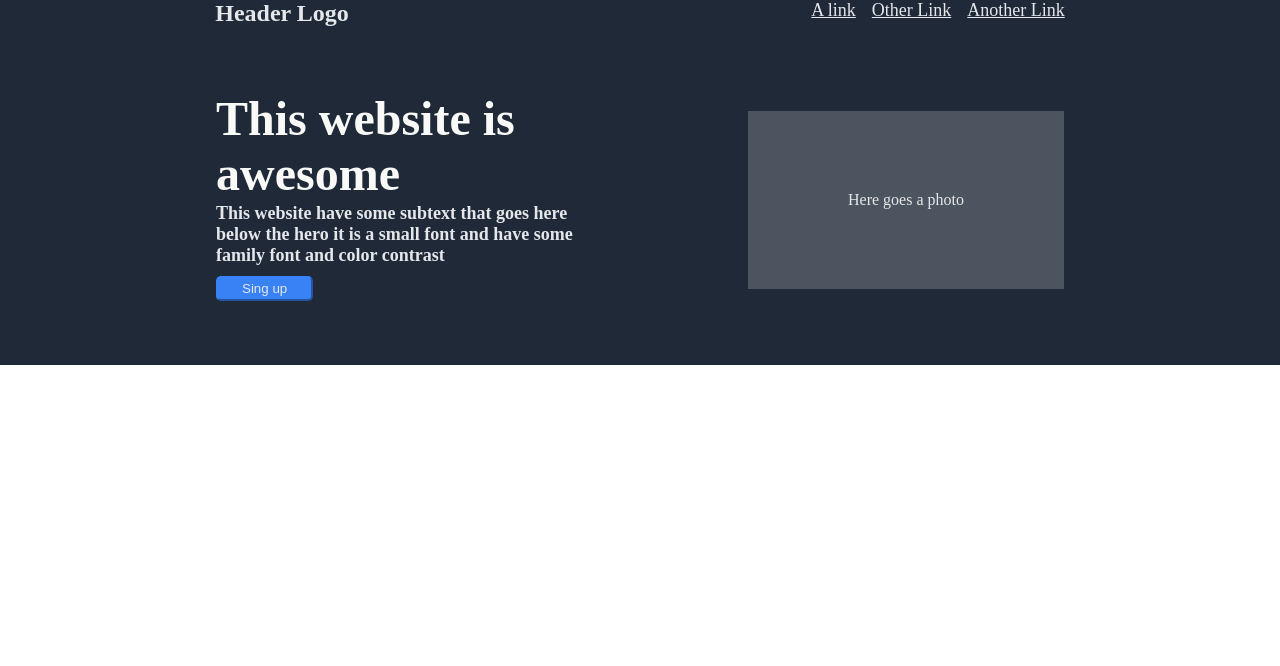
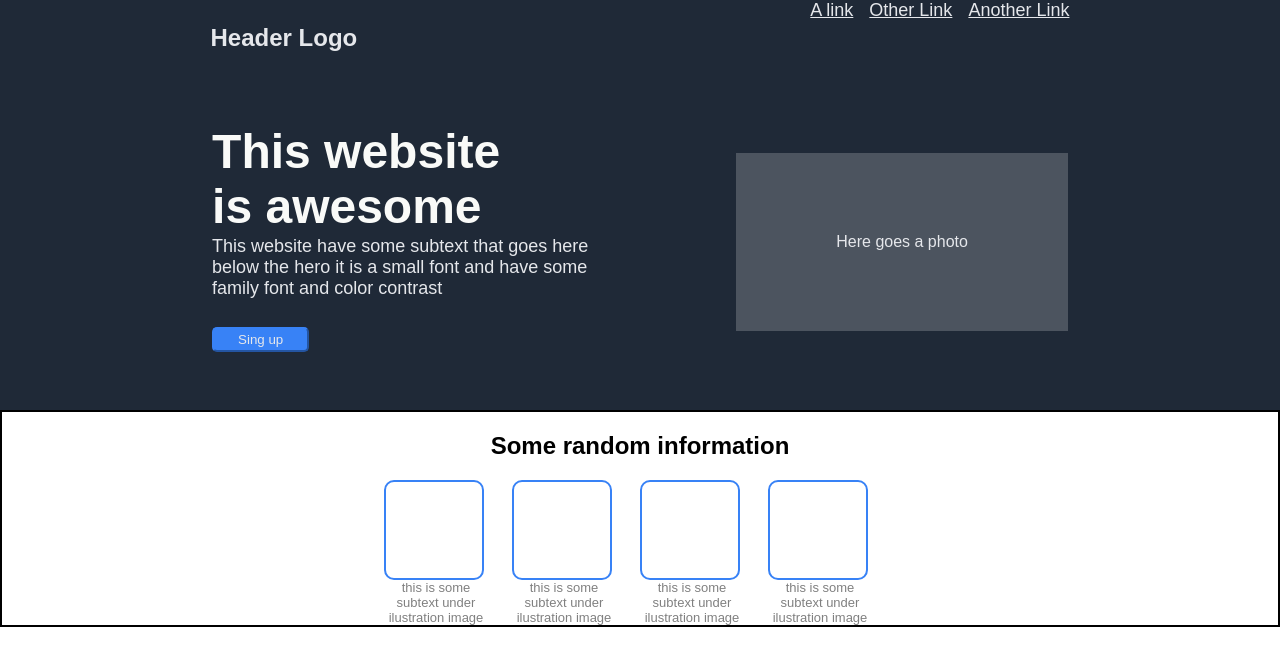
Before and after one commit to OmegaGinga/landing-page, a plain HTML site: page index.html in a window 1280 px wide. Drawn offline with Linux system fonts and the light colour scheme.

Commit message:
Finished Photo Section
Added 4 div for every photo
Resized and centered with font modifications

```diff
--- a/index.html
+++ b/index.html
@@ -37,6 +37,35 @@
                 </div>
             </div>
             </div>
+        </div>
+
+
+        <div class="content-container">
+
+            <div>
+                <h2>Some random information</h2>
+            </div>
+
+            <div class="photo-section">
+                <div class="photo-1">
+                    <div class="photo-box"></div>
+                    <p class="quote">this is some subtext under ilustration image</p>
+                </div>
+
+                <div class="photo-1">
+                    <div class="photo-box"></div>
+                    <p class="quote">this is some subtext under ilustration image</p>
+                </div>
+
+                <div class="photo-1">
+                    <div class="photo-box"></div>
+                    <p class="quote">this is some subtext under ilustration image</p>
+                </div>
+                <div class="photo-1">
+                    <div class="photo-box"></div>
+                    <p class="quote">this is some subtext under ilustration image</p>
+                </div>
+            </div>
 
         </div>
     </body>
--- a/style.css
+++ b/style.css
@@ -1,3 +1,7 @@
+*{
+    font-family: Arial, Helvetica, sans-serif;
+}
+
 .container{
     display: flex;
     flex-direction: column;
@@ -10,10 +14,13 @@
     gap: 32px;
 }
 
-.logo, p{
+.logo{
     margin: 0;
     display: flex;
     gap: 16px;
+}
+
+.logo p{
     color: #E5E7EB;
     font-size: 24px;
     font-weight: bold;
@@ -69,8 +76,9 @@ body{
     display: flex;
     justify-content: space-around;
     align-items: center;
-    padding: 32px 150px;
-    padding-bottom: 64px;
+    padding: 0px 150px;
+    padding-top: 16px;
+    padding-bottom: 58px;
 }
 
 .hero button{
@@ -81,3 +89,37 @@ body{
     border-color: #3882f6;
     color: #E5E7EB;
 }
+
+.content-container{
+    border: 2px solid;
+    display: flex;
+    flex-direction: column;
+    justify-content: center;
+    align-items: center;
+    flex: 1;
+}
+
+.photo-section{
+    display: flex;
+}
+
+.photo-1{
+    display: flex;
+    flex-direction: column;
+    width: 128px;
+}
+
+.photo-box{
+    border: 2px solid #3882f6;
+    border-radius: 10px;
+    height: 96px;
+    width: 96px;
+}
+
+.quote{
+    text-align: center;
+    margin: 0;
+    width: 104px;
+    font-size: small;
+    color: gray;
+}
```
